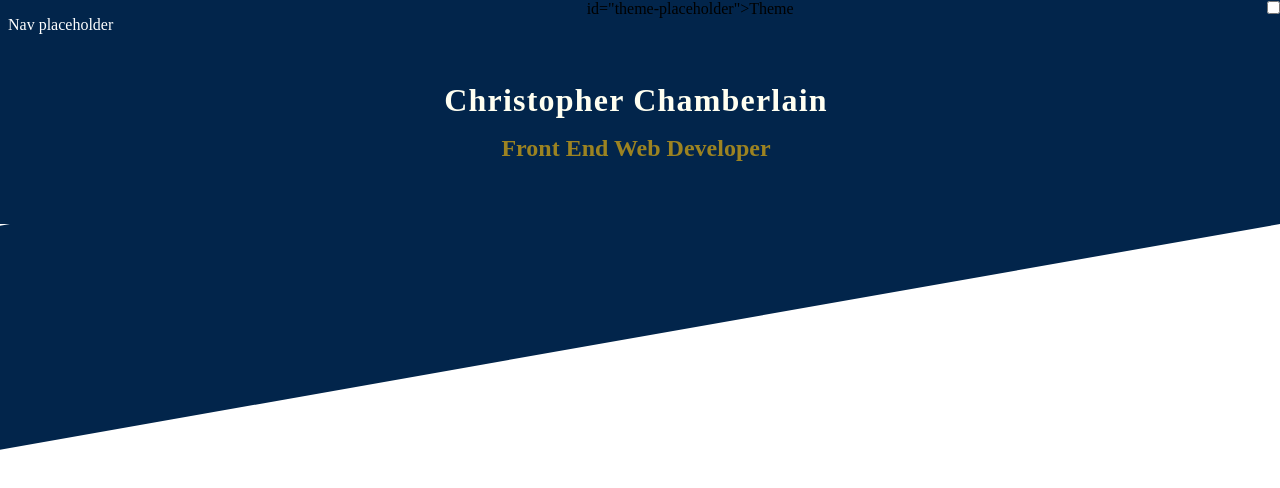
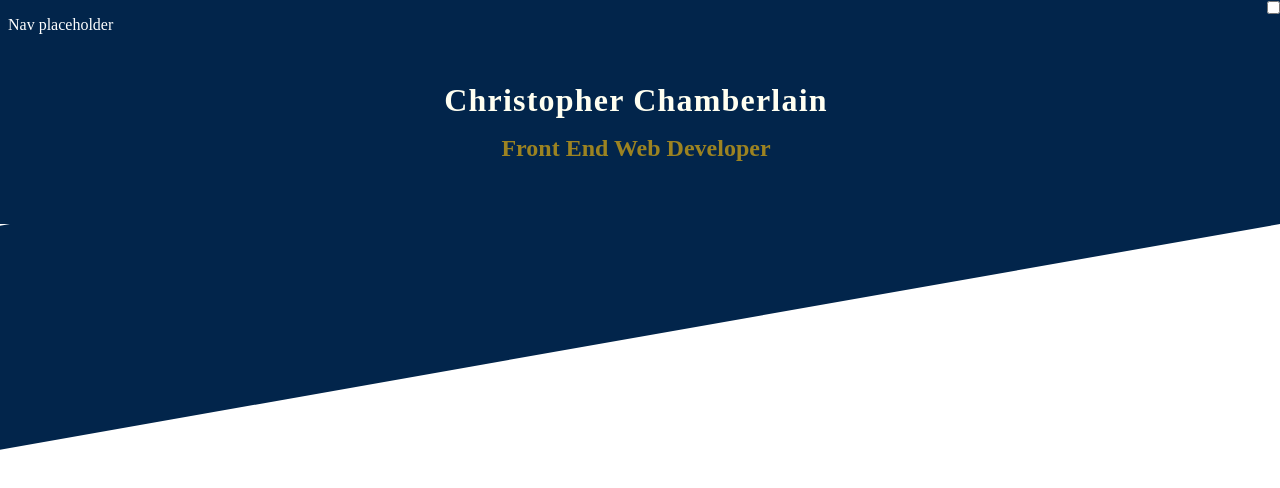
Before and after one commit to AkaraTawng/portfolio-mf-v2, a React (Create React App) app: page / in a window 1280 px wide. Shown: the top 488 px of the page. Built offline with nearby package versions, Linux system fonts and the light colour scheme.

Commit message:
remove theme placeholder text

```diff
--- a/src/components/Theme.js
+++ b/src/components/Theme.js
@@ -1,7 +1,7 @@
 
 export default function Theme() {
     return (<>
-    <p>id="theme-placeholder">Theme</p>
+    {/* <p id="theme-placeholder">Theme</p> */}
 
 
     <label className="toggle">
```
